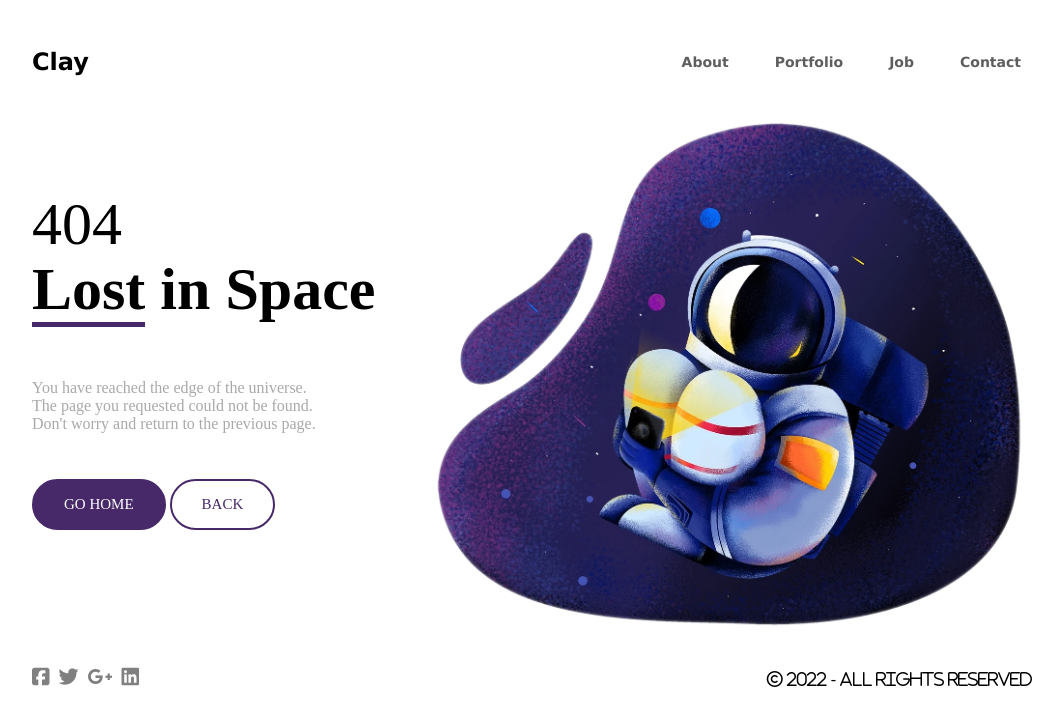
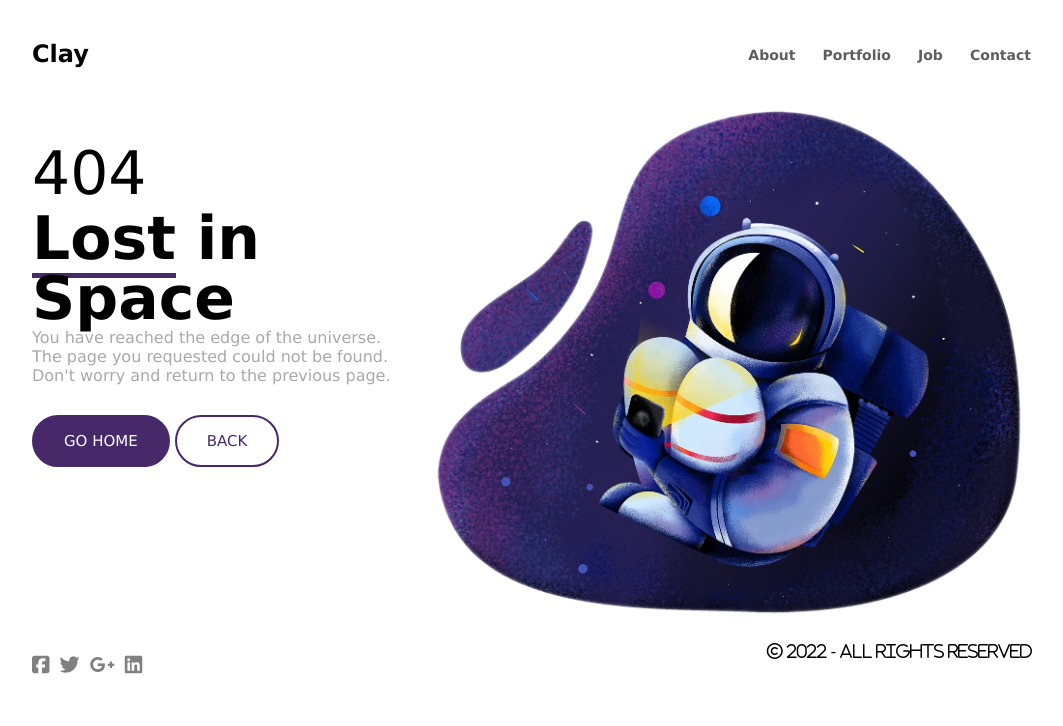
Before and after one commit to Zukauskas/03-spaceman, a website: page index.html in a window 1280 px wide. Shown: the whole page, without its empty margins (108-1171 px from the left). Drawn offline with Linux system fonts and the light colour scheme.

Commit message:
Update main-header to flex

```diff
--- a/css/main.css
+++ b/css/main.css
@@ -2,36 +2,39 @@
     --main-color: #47296a;
 }
 
+body,
+body * {
+    padding: 0;
+    margin: 0;
+    box-sizing: border-box;
+    font-family:Verdana, Geneva, Tahoma, sans-serif;
+}
+
+.main-header {
+    display: flex;
+    justify-content: space-between;
+    align-items: center;
+    width: 1000px;
+    margin-top: 40px;
+    margin-left: calc(50% - 500px);
+}
 
 .logo {
-    float: left;
     text-decoration: none;
-    font-family:Verdana, Geneva, Tahoma, sans-serif;
     font-weight: bold;
     font-size: 24px;
     color: black;
 }
 
-.main-header {
-    display: inline-block;
-    width: 1000px;
-    margin-top: 40px;
-    margin-left: calc(50% - 500px);
-}
-
 .main-nav {
-    float: right;
-    margin-top: 5px;
 }
 
 .main-nav > .links {
     text-decoration: none;
     color: rgb(94, 94, 94);
-    font-family: Verdana, Geneva, Tahoma, sans-serif;
     font-size: 14px;
     margin-left: 20px;
     font-weight: bold;
-    padding: 5px 10px;
     border: 1px solid transparent;
     border-radius: 10px;
     transition: all 0.5s;
--- a/index.html
+++ b/index.html
@@ -31,8 +31,8 @@
             <h1 class="main-title">404</h1>
             <p><span>Lost</span> in Space</p>
             <p class="description">You have reached the edge of the universe.<br>The page you requested could not be found.<br>Don't worry and return to the previous page.</p>
-            <a class="button" style="color: white; background-color: #47296a;" href="#">Go Home</a>
-            <a class="button" style="color: #47296a;" href="#">Back</a>
+            <a class="button home-btn" style="color: white; background-color: #47296a;" href="#">Go Home</a>
+            <a class="button back-btn" style="color: #47296a;" href="#">Back</a>
         </div>
         <img class="right-content" src="./design/spaceman.webp" alt="astronaut in space">
     </main>
```
